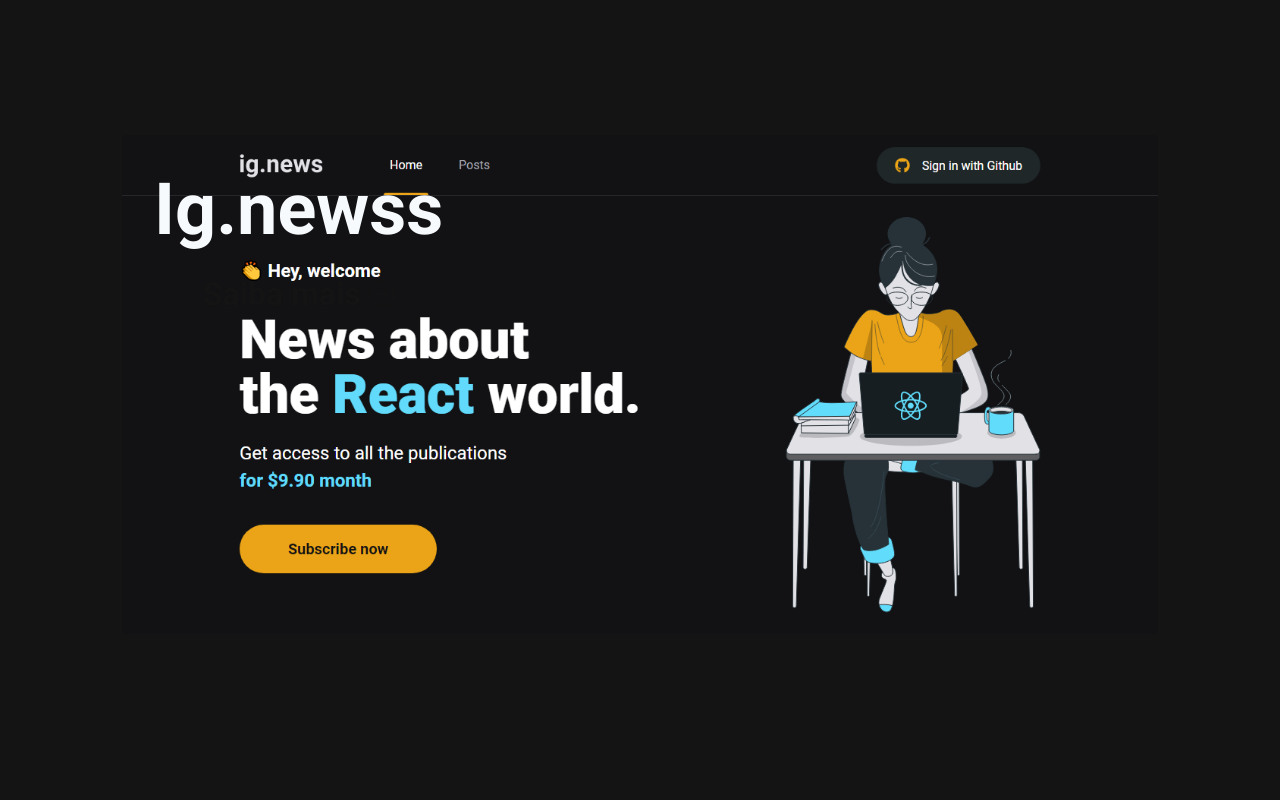
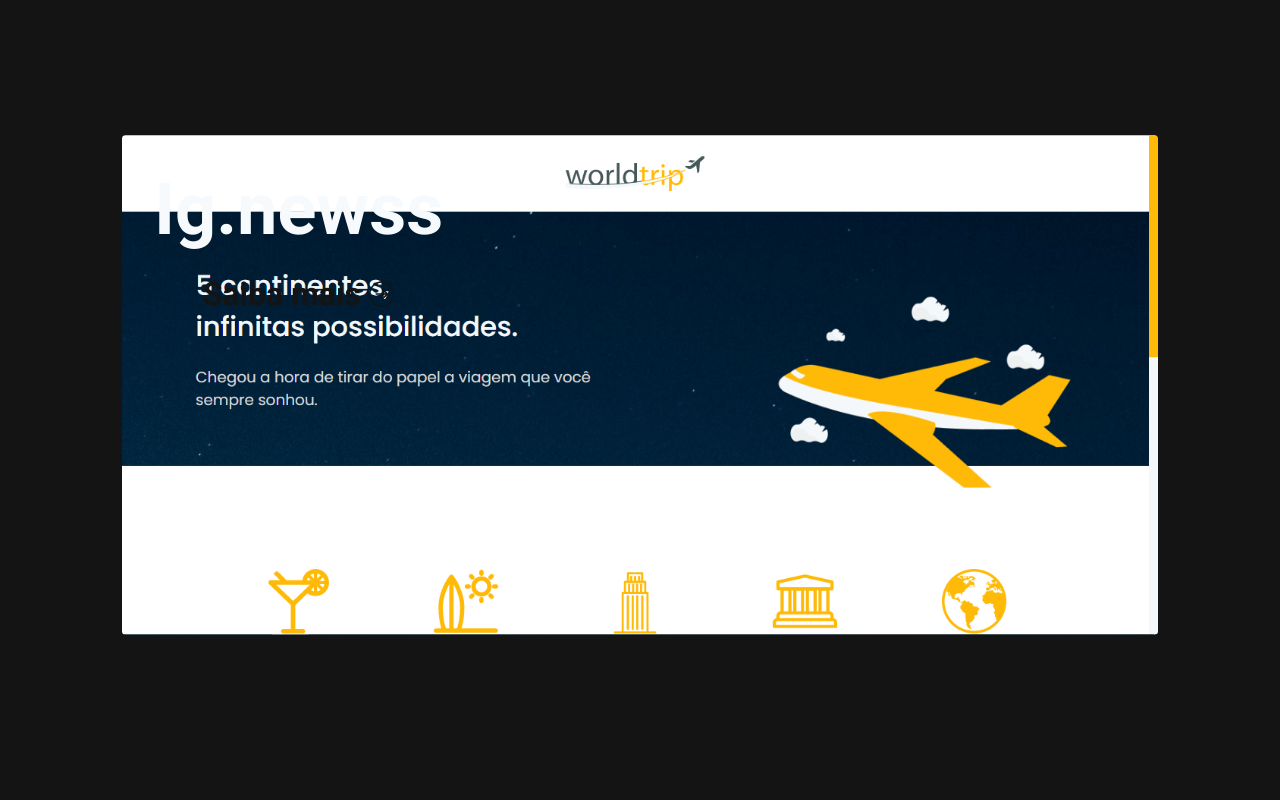
Before and after one commit to BiancaHoffer/meu-portifolio, a Next.js app: page /projects in a window 1280 px wide. Shown: the part 420-1220 px from the top of the page. Built offline with nearby package versions, Linux system fonts and the light colour scheme.

Commit message:
novo teste

```diff
--- a/src/components/Project/index.tsx
+++ b/src/components/Project/index.tsx
@@ -22,7 +22,7 @@ export function Project() {
         data-aos="fade-right"
       >
         <Image
-          src="/images/ignews.png"
+          src="/images/worldtrip.png"
           alt="imagem projeto"
           borderRadius="4px"
 
```
